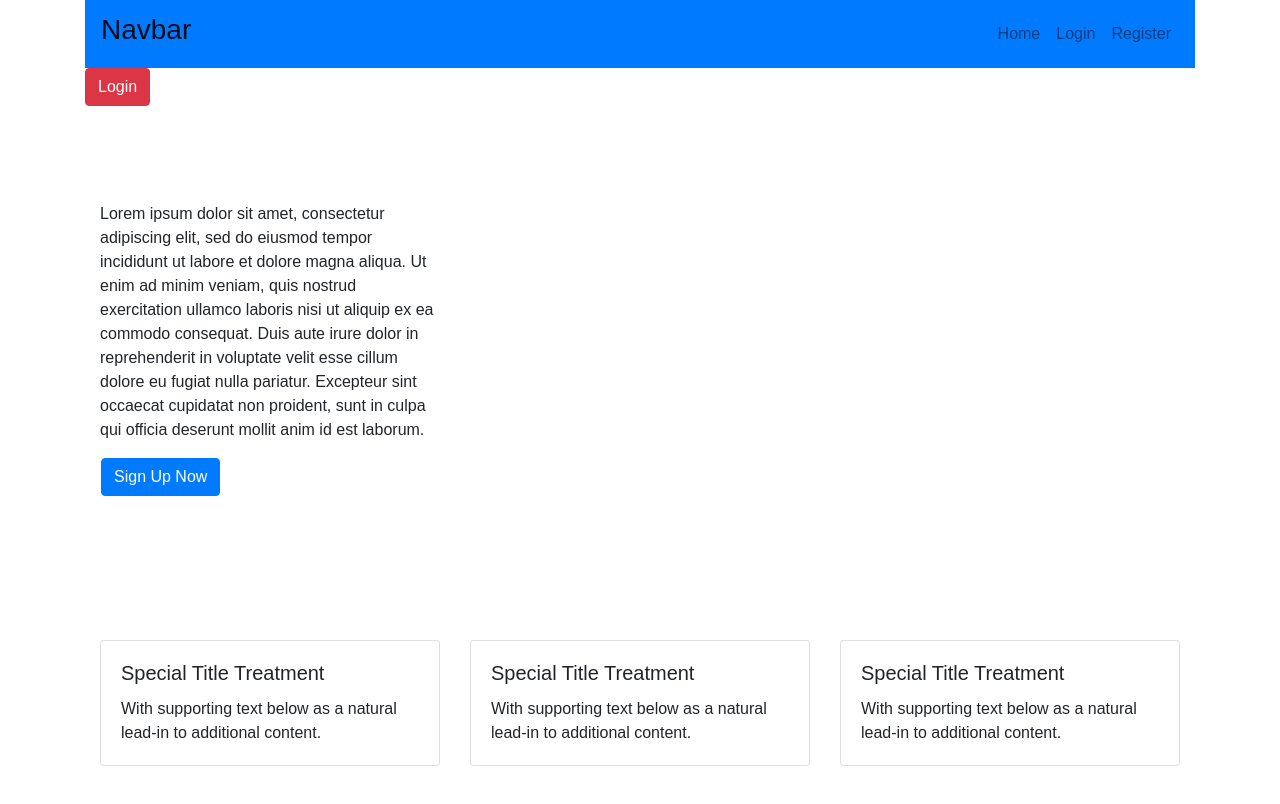
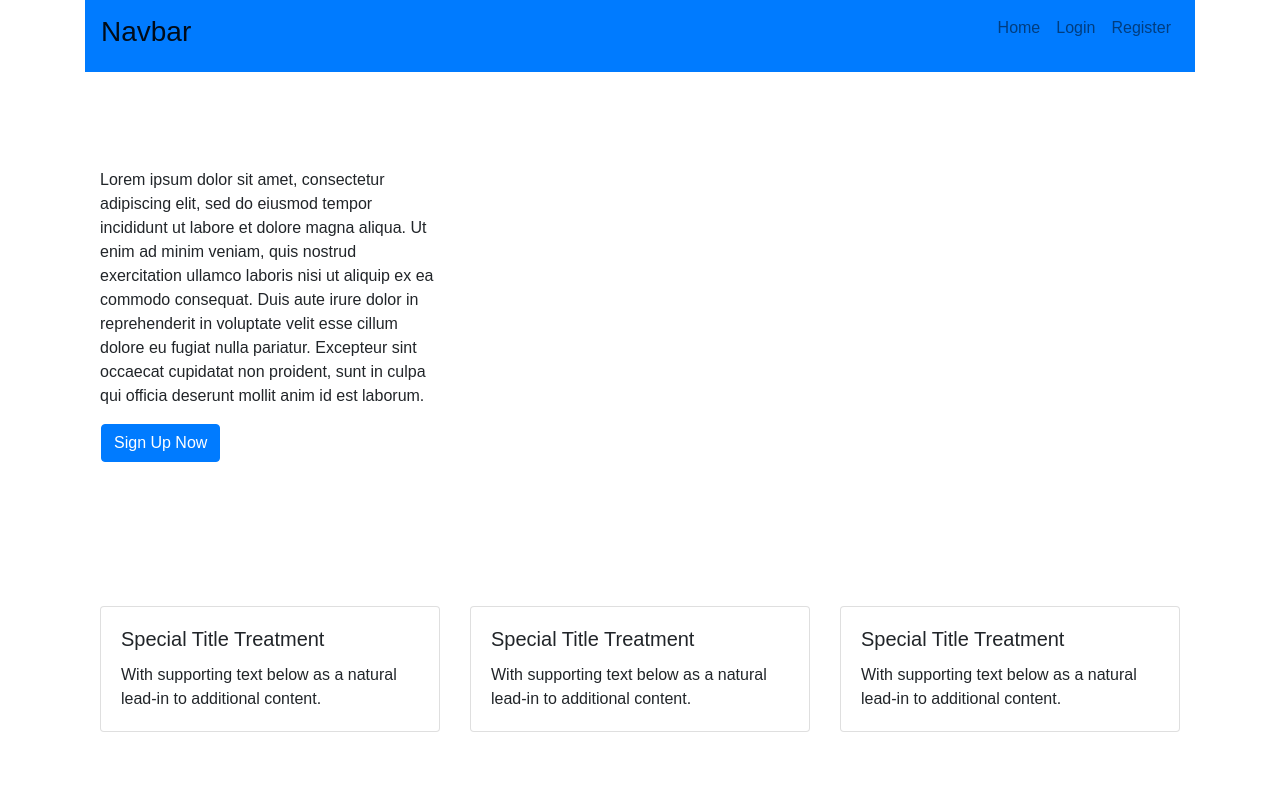
Before and after one commit to 528491/Project-3, a React (Create React App) app in the folder client/: page / in a window 1280 px wide. Shown: the top 804 px of the page. Built offline with nearby package versions, Linux system fonts and the light colour scheme.

Commit message:
Add login modal as a navbar item.

```diff
--- a/client/src/App.js
+++ b/client/src/App.js
@@ -38,7 +38,7 @@ class App extends Component {
     return (
       <Container>
         <AppNavbar/>
-        <LoginModal buttonLabel="Login" />
+        {/* <LoginModal buttonLabel="Login" /> */}
 
         <Router>
           <Switch>
--- a/client/src/components/AppNavbar.js
+++ b/client/src/components/AppNavbar.js
@@ -13,6 +13,9 @@ import {
     DropdownMenu,
     DropdownItem
 } from 'reactstrap';
+
+import LoginModal from "./LoginModal";
+
 
 class AppNavbar extends React.Component {
     render() {
@@ -33,7 +36,12 @@ class AppNavbar extends React.Component {
                   </NavItem>
 
                 <NavItem>
-                  <NavLink href="/login">Login</NavLink>
+                  {/* <NavLink href="/login">Login</NavLink> */}
+                  {/* <AppNavbar buttonLabel="Login"/> */}
+
+                  <NavLink href="#">
+                    <LoginModal buttonLabel="Login"/>
+                  </NavLink>
                 </NavItem>
 
 
--- a/client/src/components/LoginModal.js
+++ b/client/src/components/LoginModal.js
@@ -1,5 +1,5 @@
 import React from 'react';
-import { Container, Label, Form, FormGroup, Input, Button, Modal, ModalHeader, ModalBody, ModalFooter } from 'reactstrap';
+import { Container, NavLink, Label, Form, FormGroup, Input, Button, Modal, ModalHeader, ModalBody, ModalFooter } from 'reactstrap';
 import axios from "axios";
 import { Redirect } from 'react-router-dom';
 
@@ -86,7 +86,14 @@ class LoginModal extends React.Component {
 
     return (
       <div>
-        <Button color="danger" onClick={this.toggle}>{this.props.buttonLabel}</Button>
+        {/* <Button color="danger" onClick={this.toggle}>{this.props.buttonLabel}</Button> */}
+        {/* <NavLink href="#" onClick={this.toggle}>
+            {this.props.buttonLabel}
+        </NavLink> */}
+
+        <p onClick={this.toggle}>
+            {this.props.buttonLabel}
+        </p>
         <Modal isOpen={this.state.modal} toggle={this.toggle} className={this.props.className}>
           <ModalHeader toggle={this.toggle}>Log In</ModalHeader>
           <ModalBody>
```
